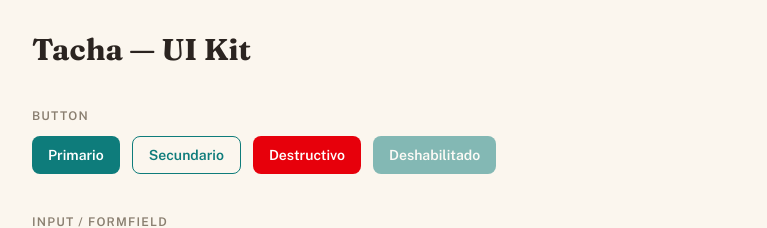
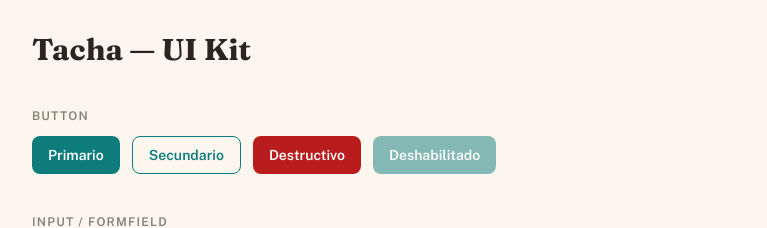
Before and after one commit to MarcosZam13/tacha, a Next.js app: page /ui-kit in a window 1280 px wide. Shown: the top 228 px of the page, without its empty margins (256-1023 px from the left). Built offline with nearby package versions, Linux system fonts and the light colour scheme; no server answers.

Commit message:
feat(SCRUM-145): add the tacha-danger color token and use it in destructive buttons

```diff
--- a/app/globals.css
+++ b/app/globals.css
@@ -16,6 +16,8 @@
   --tacha-chipborder: #e9c4a5;
   --tacha-text: #2b2420;
   --tacha-textsec: #8a7f70;
+  /* Acciones destructivas (eliminar, salir). Contraste >= 4.5 sobre bg, surface y con texto surface encima. */
+  --tacha-danger: #b91c1c;
 }
 
 :root[data-theme="dark"] {
@@ -28,6 +30,7 @@
   --tacha-chipborder: #4a362a;
   --tacha-text: #f5efe6;
   --tacha-textsec: #b5a997;
+  --tacha-danger: #f87171;
 }
 
 @media (prefers-color-scheme: dark) {
@@ -41,6 +44,7 @@
     --tacha-chipborder: #4a362a;
     --tacha-text: #f5efe6;
     --tacha-textsec: #b5a997;
+    --tacha-danger: #f87171;
   }
 }
 
@@ -54,6 +58,7 @@
   --color-tacha-chipborder: var(--tacha-chipborder);
   --color-tacha-text: var(--tacha-text);
   --color-tacha-textsec: var(--tacha-textsec);
+  --color-tacha-danger: var(--tacha-danger);
 
   --font-display: var(--font-fraunces);
   --font-body: var(--font-public-sans);
--- a/components/ui/button/Button.tsx
+++ b/components/ui/button/Button.tsx
@@ -5,7 +5,7 @@ const VARIANT_CLASS_NAME: Record<string, string> = {
   [BUTTON_VARIANT.PRIMARY]: "bg-tacha-teal text-white hover:opacity-90",
   [BUTTON_VARIANT.SECONDARY]:
     "border border-tacha-teal text-tacha-teal hover:bg-tacha-teal/10",
-  [BUTTON_VARIANT.DESTRUCTIVE]: "bg-red-600 text-white hover:opacity-90",
+  [BUTTON_VARIANT.DESTRUCTIVE]: "bg-tacha-danger text-tacha-surface hover:opacity-90",
 };
 
 export const Button = ({
```
